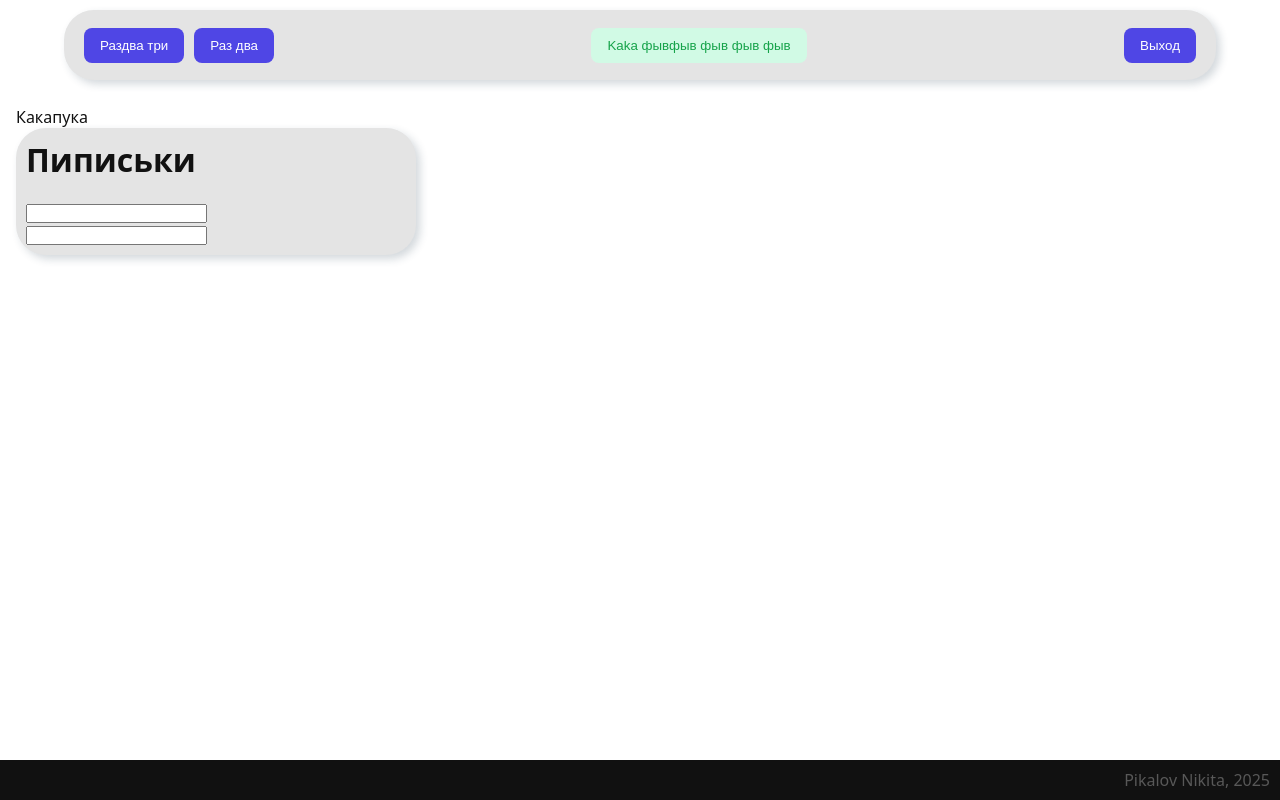
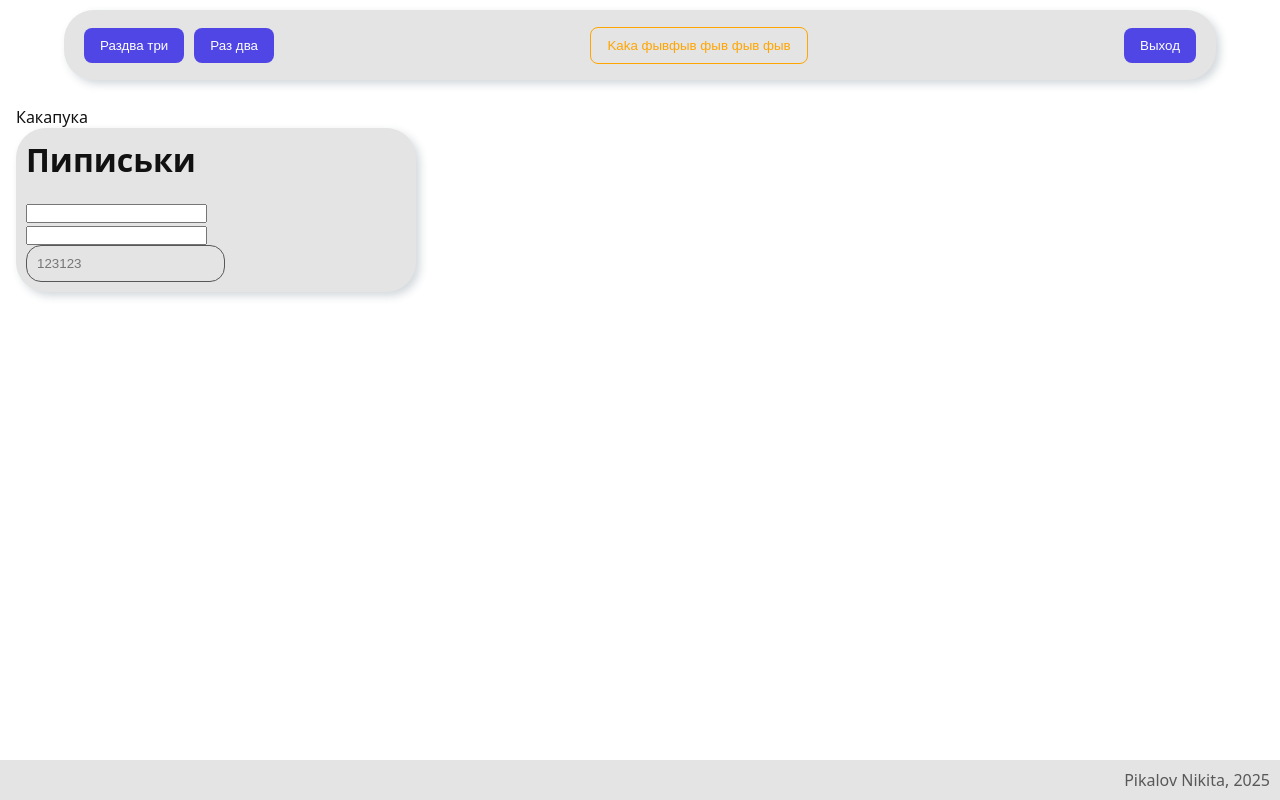
Before and after one commit to zep69/new-home-app, a Vue app: page /login in a window 1280 px wide. Built offline with nearby package versions, Linux system fonts and the light colour scheme; the HTML template or start-up script is replaced by a standard one.

Commit message:
third commit

```diff
--- a/src/App.vue
+++ b/src/App.vue
@@ -39,7 +39,7 @@ function clikcButton(){
       <button style="margin-left: 10px;">Раз два</button>
     </template>
     <template #center>
-      <Button color="success" variant="tonal" @click="clikcButton">
+      <Button color="warn" variant="outlined" @click="clikcButton">
         Kaka фывфыв фыв фыв фыв
       </Button>
     </template>
--- a/src/components/Footer.vue
+++ b/src/components/Footer.vue
@@ -26,7 +26,6 @@
     bottom: 0;
     left: 0;
     width: 100%;
-    background: #111;
     color: white;
 }
 .content {
--- a/src/components/buttons/Button.vue
+++ b/src/components/buttons/Button.vue
@@ -9,8 +9,8 @@ import {ref, defineProps, computed} from 'vue'
 
 const props = withDefaults(
   defineProps<{
-    variant?: 'default' | 'tonal' | 'text'
-    color?: 'primary' | 'success' | 'error'
+    variant?: 'default' | 'tonal' | 'text' | 'outlined'
+    color?: 'primary' | 'success' | 'error' | 'warn'
   }>(),
   {
     variant: 'default',
@@ -29,7 +29,7 @@ const props = withDefaults(
   border: none;
   cursor: pointer;
   font-weight: 500;
-  transition: background 0.3s, color 0.3s;
+  transition: all 1s;
 
   &--default {
     background: var(--primary-color);
@@ -42,6 +42,11 @@ const props = withDefaults(
   &--text {
     background: transparent;
     color: var(--primary-color);
+  }
+  &--outlined {
+    background: transparent;
+    color: var(--primary-color);
+    border: solid var(--primary-color) 1px;
   }
 
   &--primary {
@@ -56,6 +61,16 @@ const props = withDefaults(
     --primary-color: #dc2626;
     --primary-color-tint: #fee2e2;
   }
+  &--warn {
+    --primary-color: orange;
+    --primary-color-tint: rgb(255, 224, 168);
+  }
+}
+.btn:hover{
+  //transform: translateY(-5px);
+  -webkit-box-shadow: 4px 4px 8px 0px rgba(34, 60, 80, 0.2);
+  -moz-box-shadow: 4px 4px 8px 0px rgba(34, 60, 80, 0.2);
+  box-shadow: 4px 4px 8px 0px rgba(34, 60, 80, 0.2);
 }
 
 </style>
--- /dev/null
+++ b/src/components/inputs/Input.vue
@@ -0,0 +1,29 @@
+<template>
+    <input :placeholder="props.placeholder"/>
+</template>
+
+<script setup lang="ts">
+import {defineProps} from 'vue'
+
+const props = withDefaults(
+    defineProps<{
+        placeholder?: string,
+        type?:'text' | 'password' | 'number'
+    }>(),
+    {
+        placeholder:'',
+        type:'text'
+    })
+
+</script>
+
+<style scoped lang="scss">
+input {
+    background-color: var(--bg-color-elements);
+    border: solid 1px var(--border-default);
+    outline:none;
+    padding: 10px;
+    border-radius: 15px;
+    color: var(--border-default) ;
+}
+</style>
--- a/src/pages/Login.vue
+++ b/src/pages/Login.vue
@@ -13,6 +13,8 @@
                 <input type="text">
                 <br>
                 <input type="text">
+                <br>
+                <Input placeholder="123123"/>
             </div>
         </template>
     </Card>
@@ -21,6 +23,7 @@
 <script setup lang="ts">
 import { ref } from 'vue'
 import Card from '@/components/Card/Card.vue';
+import Input from '@/components/inputs/Input.vue';
 
 const text = ref<string>('Какапука')
 </script>
--- a/src/styles/_themes.scss
+++ b/src/styles/_themes.scss
@@ -7,6 +7,7 @@
   --bg-color-elements:#e4e4e4;
   --success-color:rgb(5, 185, 5);
   --success-color-text:#111111;
+  --border-default:rgb(88, 88, 88);
 }
 
 .dark {
@@ -18,4 +19,5 @@
   --bg-color-elements:#141414;
   --success-color:rgb(4, 216, 4);
   --success-color-text:#111111;
+  --border-default:rgb(155, 155, 155);
 }
```
